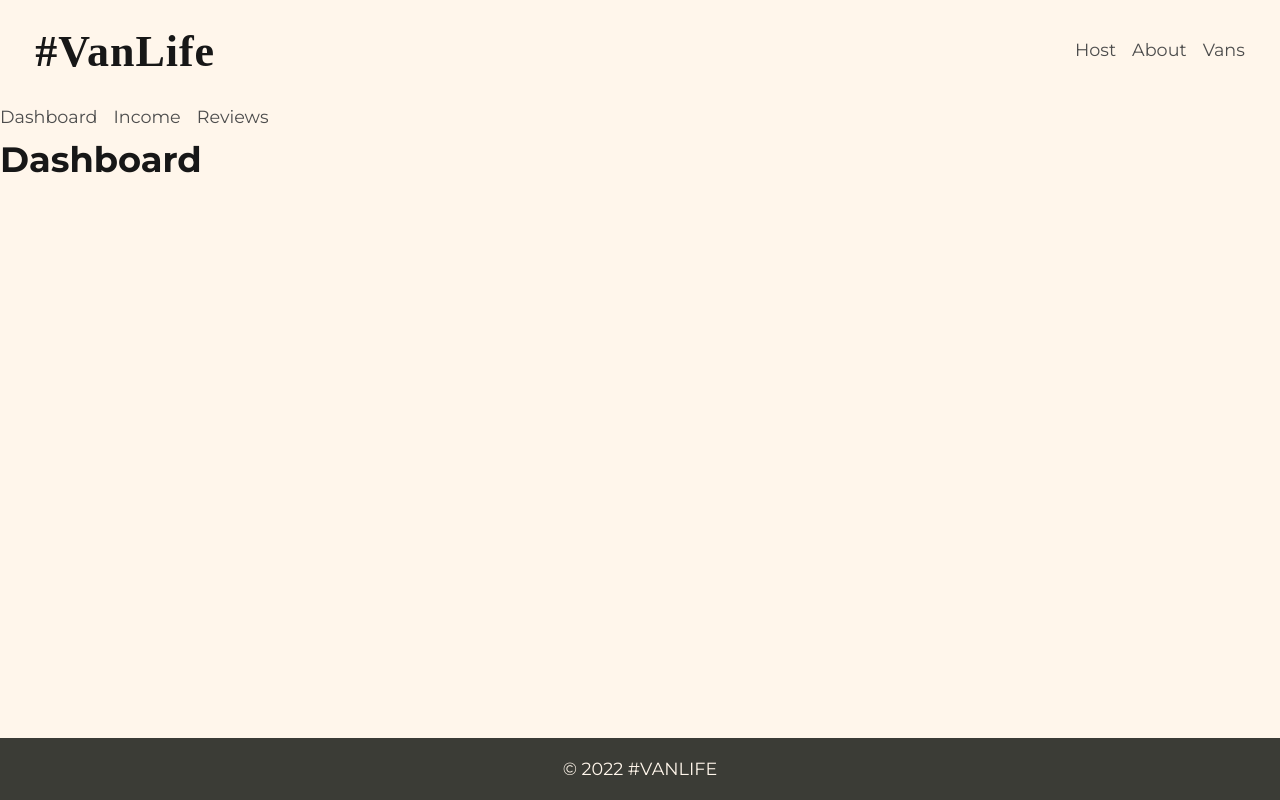
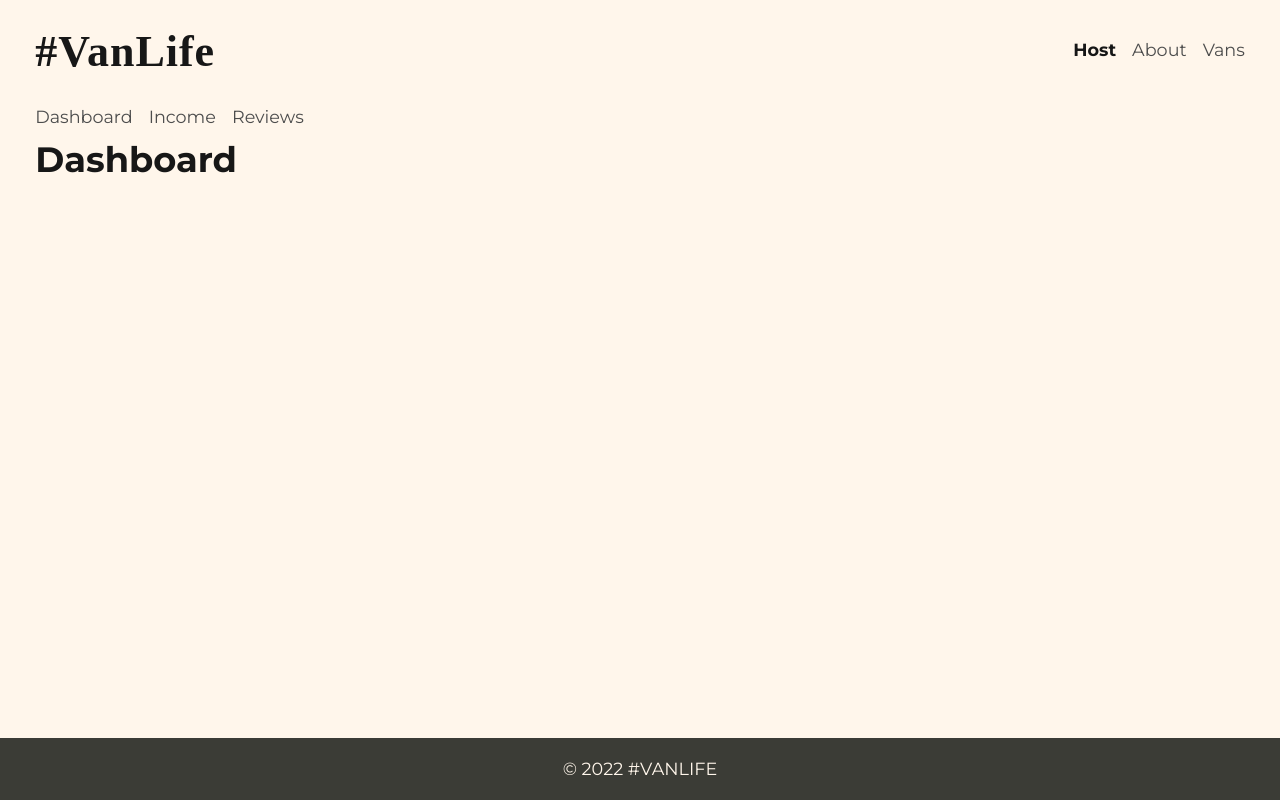
Before and after one commit to fatima-ndiaye/van-life, a React (Vite) app: page /host in a window 1280 px wide. Built offline with nearby package versions, Linux system fonts and the light colour scheme; a web font is replaced by a local one.

Commit message:
Styling NavLink

```diff
--- a/src/components/Header.jsx
+++ b/src/components/Header.jsx
@@ -3,13 +3,19 @@ import { NavLink,Link} from 'react-router-dom'
 
 function Header()
 {
+    const activeStyle =
+    {
+        fontWeight:"bold",
+        color: "#161616"
+
+    }
     return(
         <header className='flex container'>
             <Link className="site-logo ff-secondary fs-h2 fw-bold letter-spacing-3 text-dark" to="/">#VanLife</Link>
             <nav className='flex'>
-                <NavLink to="/host">Host</NavLink>
-                <NavLink to="/about">About</NavLink>
-                <NavLink to="/vans">Vans</NavLink>
+                <NavLink to="/host" style={({isActive})=> isActive ?activeStyle:null}>Host</NavLink>
+                <NavLink to="/about" style={({ isActive }) => isActive ? activeStyle : null}>About</NavLink>
+                <NavLink to="/vans" style={({ isActive }) => isActive ? activeStyle : null}>Vans</NavLink>
             </nav>
         </header>
     )
--- a/src/components/HostLayout.jsx
+++ b/src/components/HostLayout.jsx
@@ -5,7 +5,7 @@ import { Link, Outlet } from 'react-router-dom'
 function HostLayout()
 {
     return(
-        <>
+        <div className="container">
             <nav className='flex host-nav'>
                 <Link to="/host">Dashboard</Link>
                 <Link to="/host/income">Income</Link>
@@ -13,7 +13,7 @@ function HostLayout()
             </nav>
             <Outlet />
 
-        </>
+        </div>
     )
 }
 export default HostLayout
```
